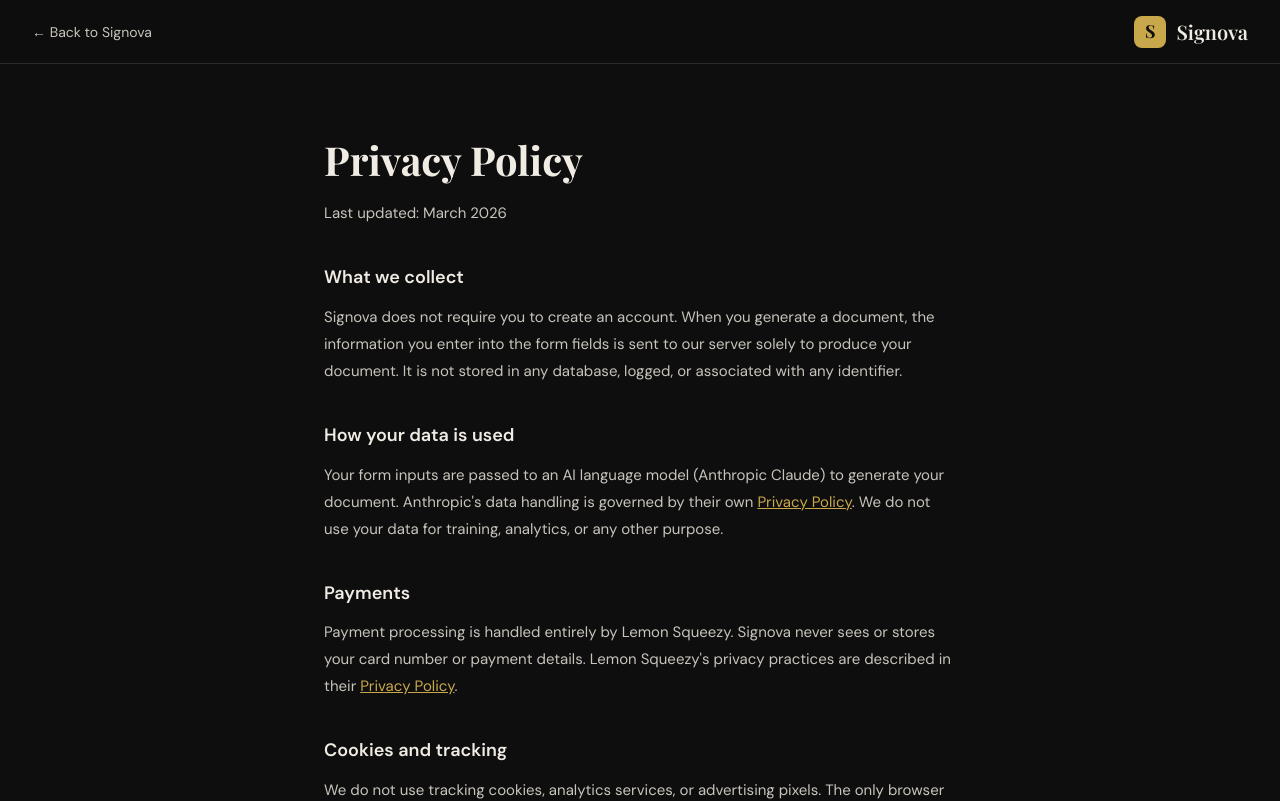
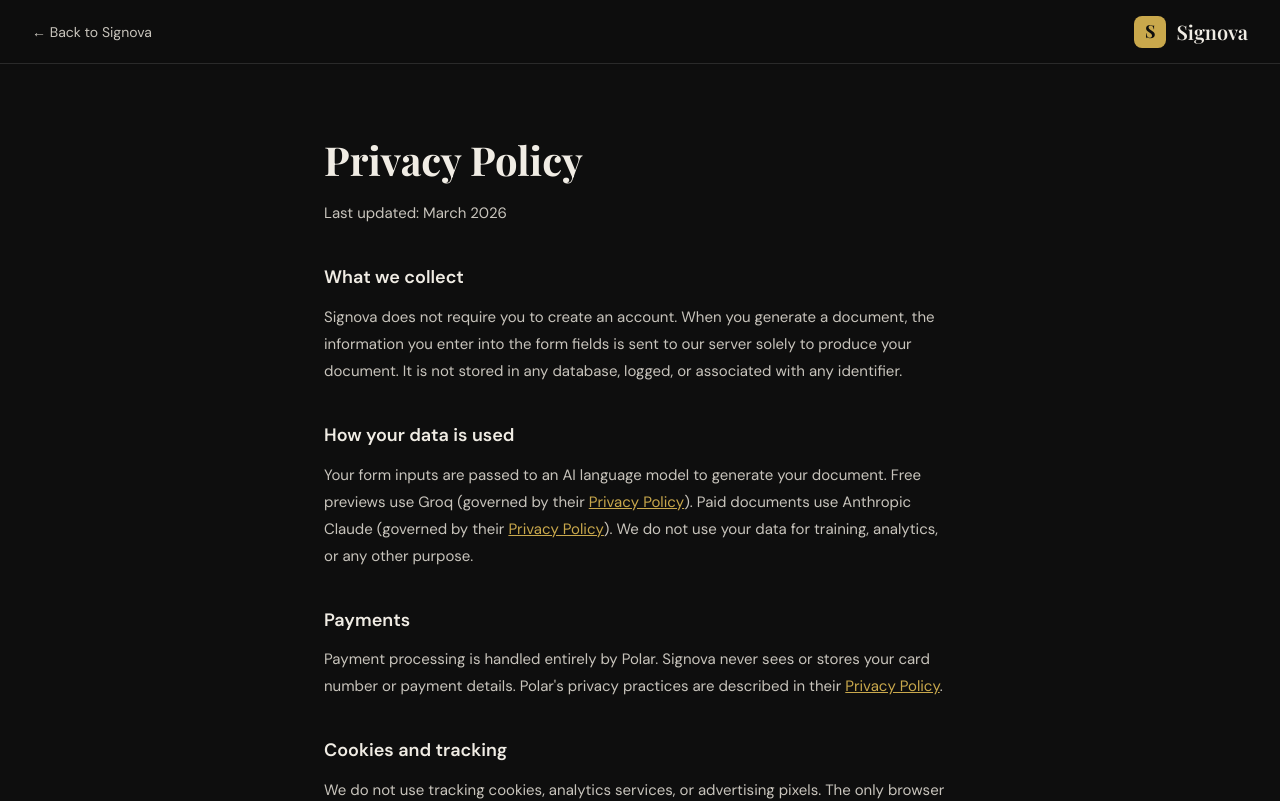
Before and after one commit to dgtalquantumleap-ai/signova, a React (Vite) app: page /privacy in a window 1280 px wide. Shown: the top 801 px of the page. Built offline with nearby package versions, Linux system fonts and the light colour scheme.

Commit message:
fix: privacy page wrong payment processor (Lemon Squeezy -> Polar) and correct AI model attribution

```diff
--- a/src/pages/PrivacyPage.jsx
+++ b/src/pages/PrivacyPage.jsx
@@ -20,10 +20,10 @@
         <p>Signova does not require you to create an account. When you generate a document, the information you enter into the form fields is sent to our server solely to produce your document. It is not stored in any database, logged, or associated with any identifier.</p>
 
         <h2>How your data is used</h2>
-        <p>Your form inputs are passed to an AI language model (Anthropic Claude) to generate your document. Anthropic's data handling is governed by their own <a href="https://www.anthropic.com/privacy" target="_blank" rel="noopener noreferrer">Privacy Policy</a>. We do not use your data for training, analytics, or any other purpose.</p>
+        <p>Your form inputs are passed to an AI language model to generate your document. Free previews use Groq (governed by their <a href="https://groq.com/privacy-policy/" target="_blank" rel="noopener noreferrer">Privacy Policy</a>). Paid documents use Anthropic Claude (governed by their <a href="https://www.anthropic.com/privacy" target="_blank" rel="noopener noreferrer">Privacy Policy</a>). We do not use your data for training, analytics, or any other purpose.</p>
 
         <h2>Payments</h2>
-        <p>Payment processing is handled entirely by Lemon Squeezy. Signova never sees or stores your card number or payment details. Lemon Squeezy's privacy practices are described in their <a href="https://www.lemonsqueezy.com/privacy" target="_blank" rel="noopener noreferrer">Privacy Policy</a>.</p>
+        <p>Payment processing is handled entirely by Polar. Signova never sees or stores your card number or payment details. Polar's privacy practices are described in their <a href="https://polar.sh/legal/privacy" target="_blank" rel="noopener noreferrer">Privacy Policy</a>.</p>
 
         <h2>Cookies and tracking</h2>
         <p>We do not use tracking cookies, analytics services, or advertising pixels. The only browser storage we use is <code>sessionStorage</code> to pass your generated document from the generator page to the preview page within the same browser tab. This data is cleared when the tab is closed.</p>
```
